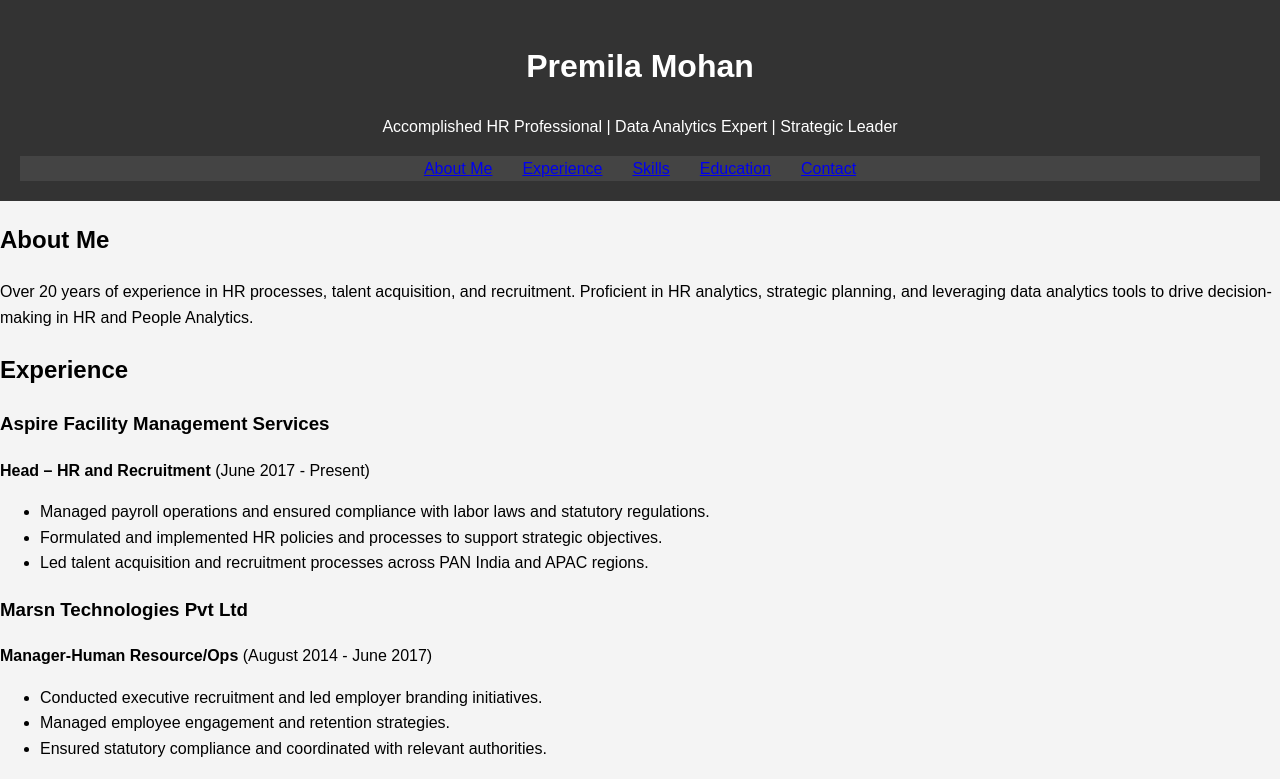
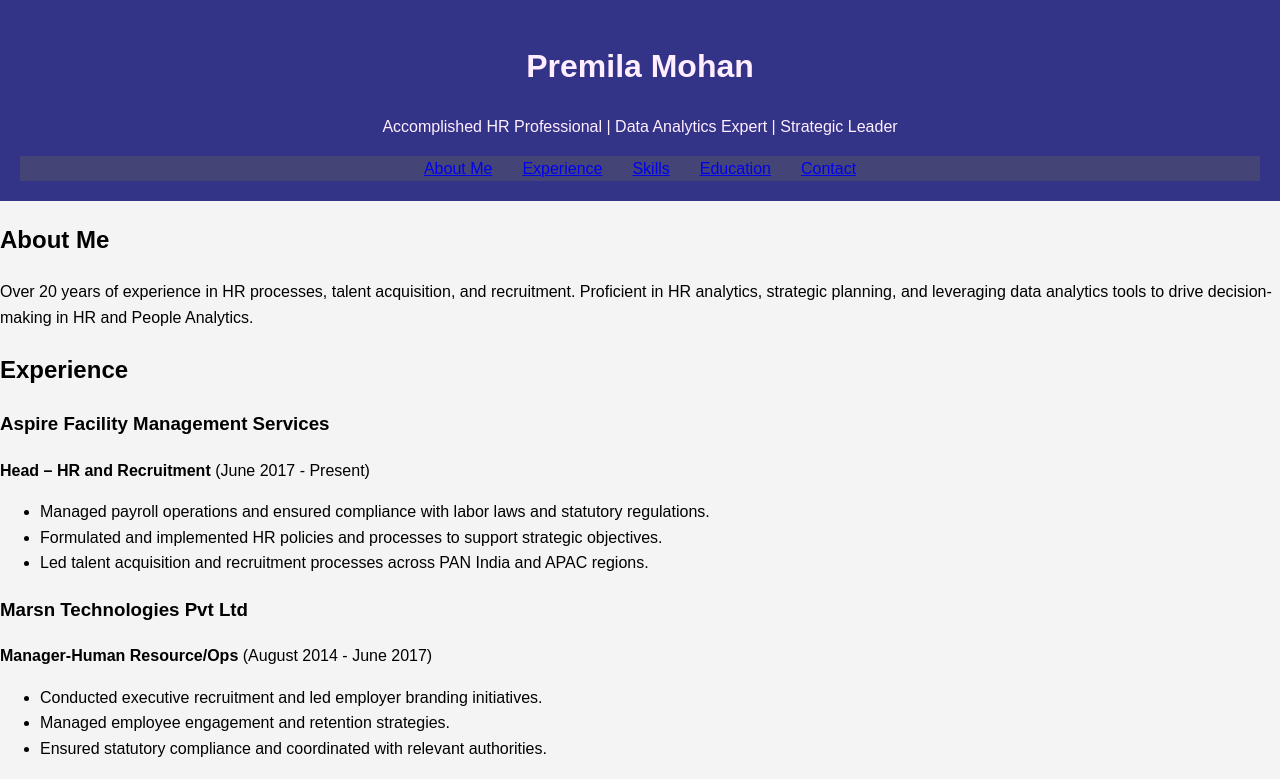
Before and after one commit to StellarDivaPremi/premila-Mohan, a plain HTML site: page index.html in a window 1280 px wide. Shown: the top 779 px of the page. Drawn offline with Linux system fonts and the light colour scheme.

Commit message:
Update styles.css

```diff
--- a/styles.css
+++ b/styles.css
@@ -7,8 +7,8 @@
 }
 
 header {
-    background-color: #333;
-    color: #fff;
+    background-color: #338;
+    color: #fef;
     padding: 20px;
     text-align: center;
 }
@@ -19,7 +19,7 @@
     margin: 0;
     display: flex;
     justify-content: center;
-    background-color: #444;
+    background-color: #447;
 }
 
 nav ul li {
```
